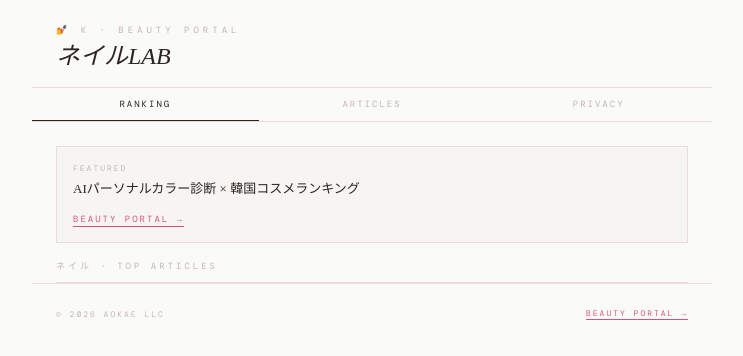
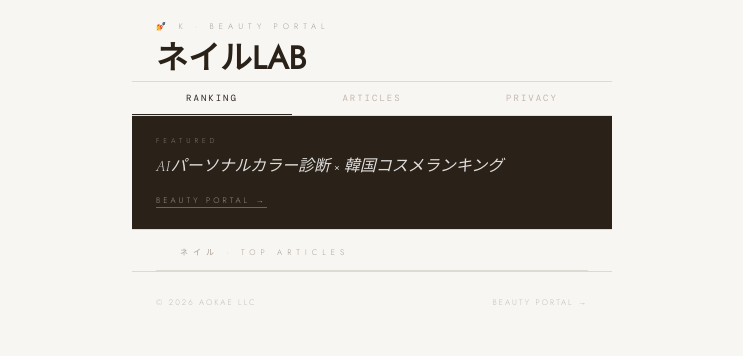
Before and after one commit to okuwabara07-gif/nail-lab-jp, a Next.js app: page / in a window 1280 px wide. Shown: the top 356 px of the page, without its empty margins (268-1011 px from the left). Built offline with nearby package versions, Linux system fonts and the light colour scheme.

Commit message:
style: shiro redesign

```diff
--- a/app/globals.css
+++ b/app/globals.css
@@ -1,51 +1,39 @@
-@import url('https://fonts.googleapis.com/css2?family=Noto+Serif+JP:wght@400;500;700&family=DM+Mono:wght@400;500&family=Outfit:wght@300;400;500&display=swap');
+@import url('https://fonts.googleapis.com/css2?family=Cormorant+Garamond:ital,wght@0,300;0,400;1,300;1,400&family=Jost:wght@200;300;400&family=Shippori+Mincho:wght@400;500&display=swap');
 *{box-sizing:border-box;margin:0;padding:0;}
-:root{
-  --bg:#FAFAF8;--surface:#fff;--border:#E8DDD8;
-  --text:#2C2420;--muted:#9E8E86;--hint:#C4B5AD;
-  --accent:#D4537E;--accent-light:#D4537E18;
-}
-body{font-family:'Outfit',sans-serif;background:var(--bg);color:var(--text);-webkit-font-smoothing:antialiased;max-width:680px;margin:0 auto;}
+:root{--bg:#F8F6F3;--white:#FFFFFF;--border:#DDD9D3;--text:#2A2218;--muted:#A89F94;--hint:#C4BDB6;}
+body{font-family:'Jost',sans-serif;font-weight:300;background:var(--bg);color:var(--text);-webkit-font-smoothing:antialiased;max-width:480px;margin:0 auto;}
 a{color:inherit;text-decoration:none;}
-button{font-family:inherit;cursor:pointer;}
-input,select,textarea{font-family:inherit;}
-.serif{font-family:'Noto Serif JP',serif;}
-.mono{font-family:'DM Mono',monospace;}
-.eyebrow{font-family:'DM Mono',monospace;font-size:9px;letter-spacing:4px;color:var(--hint);text-transform:uppercase;margin-bottom:6px;}
-.site-header{padding:24px 24px 0;border-bottom:0.5px solid var(--border);}
-.site-title{font-family:'Noto Serif JP',serif;font-size:24px;font-weight:400;color:var(--text);font-style:italic;padding-bottom:16px;line-height:1.2;}
-.article-card{padding:20px 24px;border-bottom:0.5px solid var(--border);cursor:pointer;transition:background 0.15s;}
-.article-card:hover{background:rgba(44,36,32,0.02);}
-.article-num{font-family:'DM Mono',monospace;font-size:9px;letter-spacing:2px;color:var(--hint);margin-bottom:6px;}
-.article-title{font-family:'Noto Serif JP',serif;font-size:15px;color:var(--text);line-height:1.5;margin-bottom:6px;}
-.article-meta{font-family:'DM Mono',monospace;font-size:9px;color:var(--hint);letter-spacing:1px;}
-.btn-ql{display:block;width:100%;padding:14px;border:0.5px solid var(--text);background:transparent;font-family:'DM Mono',monospace;font-size:10px;letter-spacing:3px;color:var(--text);text-align:center;cursor:pointer;transition:all 0.2s;}
-.btn-ql:hover{background:var(--text);color:#fff;}
-.btn-ql-solid{display:block;width:100%;padding:14px;border:0.5px solid var(--text);background:var(--text);font-family:'DM Mono',monospace;font-size:10px;letter-spacing:3px;color:#fff;text-align:center;cursor:pointer;}
-.btn-accent{display:inline-block;padding:6px 14px;border:0.5px solid var(--accent);background:transparent;font-family:'DM Mono',monospace;font-size:9px;letter-spacing:2px;color:var(--accent);cursor:pointer;transition:all 0.2s;}
-.btn-accent:hover{background:var(--accent);color:#fff;}
-.tag-ql{font-family:'DM Mono',monospace;font-size:8px;letter-spacing:1px;padding:2px 10px;border:0.5px solid var(--border);color:var(--hint);display:inline-block;}
-.tag-accent{font-family:'DM Mono',monospace;font-size:8px;letter-spacing:1px;padding:2px 10px;border:0.5px solid var(--accent);color:var(--accent);background:var(--accent-light);display:inline-block;}
-.divider{height:0.5px;background:var(--border);}
-.section-label{font-family:'DM Mono',monospace;font-size:9px;letter-spacing:3px;color:var(--hint);padding:16px 0 10px;border-bottom:0.5px solid var(--border);}
-.portal-banner{margin:24px 24px 0;padding:16px;border:0.5px solid var(--border);background:rgba(44,36,32,0.02);}
-.portal-banner-label{font-family:'DM Mono',monospace;font-size:8px;letter-spacing:2px;color:var(--hint);margin-bottom:6px;}
-.portal-banner-title{font-family:'Noto Serif JP',serif;font-size:13px;color:var(--text);margin-bottom:8px;line-height:1.5;}
-.portal-banner-link{font-family:'DM Mono',monospace;font-size:9px;letter-spacing:2px;color:var(--accent);border-bottom:0.5px solid var(--accent);padding-bottom:1px;}
-.share-row{display:flex;gap:8px;margin-bottom:8px;}
-.share-btn{flex:1;display:flex;align-items:center;justify-content:center;gap:6px;padding:10px;border:0.5px solid var(--border);background:transparent;font-family:'DM Mono',monospace;font-size:8px;letter-spacing:2px;color:var(--muted);cursor:pointer;transition:all 0.15s;}
-.share-btn:hover{border-color:var(--text);color:var(--text);}
-.share-btn.x-btn{border-color:#000;color:#000;}
-.share-btn.line-btn{border-color:#06C755;color:#06C755;}
+button{font-family:'Jost',sans-serif;font-weight:300;cursor:pointer;}
+.eyebrow{font-size:8px;letter-spacing:5px;color:var(--muted);font-weight:300;}
+.site-header{padding:20px 24px 0;border-bottom:0.5px solid var(--border);}
+.site-nav-bar{display:flex;justify-content:space-between;align-items:center;padding-bottom:16px;}
+.site-logo{font-family:'Cormorant Garamond',serif;font-size:13px;font-weight:300;letter-spacing:6px;color:var(--text);font-style:italic;}
+.section-title{font-family:'Cormorant Garamond',serif;font-size:28px;font-weight:300;font-style:italic;color:var(--text);line-height:1.2;padding-bottom:16px;}
+.section-label{font-size:8px;letter-spacing:5px;color:var(--muted);padding:16px 24px 12px;border-bottom:0.5px solid var(--border);font-weight:300;}
+.article-row{padding:20px 24px;border-bottom:0.5px solid var(--border);cursor:pointer;}
+.article-row:hover{opacity:0.7;}
+.article-eyebrow{font-size:7px;letter-spacing:3px;color:var(--muted);margin-bottom:6px;}
+.article-title{font-family:'Shippori Mincho',serif;font-size:14px;color:var(--text);line-height:1.6;margin-bottom:4px;}
+.article-meta{font-size:8px;letter-spacing:1px;color:var(--hint);}
+.portal-banner{padding:20px 24px;border-bottom:0.5px solid var(--border);background:var(--text);}
+.portal-banner-label{font-size:7px;letter-spacing:4px;color:rgba(255,255,255,0.4);margin-bottom:6px;}
+.portal-banner-title{font-family:'Cormorant Garamond',serif;font-size:16px;font-weight:300;font-style:italic;color:rgba(255,255,255,0.85);margin-bottom:10px;}
+.portal-banner-link{font-size:8px;letter-spacing:3px;color:rgba(255,255,255,0.5);border-bottom:0.5px solid rgba(255,255,255,0.3);padding-bottom:1px;}
+.site-footer{padding:24px;font-size:8px;letter-spacing:2px;color:var(--hint);display:flex;justify-content:space-between;border-top:0.5px solid var(--border);font-weight:300;}
+.rank-row{display:flex;align-items:center;gap:12px;padding:16px 24px;border-bottom:0.5px solid var(--border);cursor:pointer;background:var(--white);}
+.rank-row:hover{opacity:0.7;}
+.rank-num{font-family:'Cormorant Garamond',serif;font-size:11px;font-weight:300;letter-spacing:2px;color:var(--muted);width:20px;flex-shrink:0;}
+.rank-thumb{width:44px;height:44px;flex-shrink:0;display:flex;align-items:center;justify-content:center;}
+.rank-info{flex:1;}
+.rank-name{font-family:'Shippori Mincho',serif;font-size:12px;color:var(--text);line-height:1.4;margin-bottom:2px;}
+.rank-brand{font-size:7px;letter-spacing:3px;color:var(--muted);}
+.rank-price{font-size:11px;font-weight:300;color:var(--text);flex-shrink:0;}
 .article-body{padding:0 24px;}
-.article-body h1,.article-body h2{font-family:'Noto Serif JP',serif;font-size:16px;font-weight:500;color:var(--text);margin:20px 0 8px;padding-bottom:6px;border-bottom:0.5px solid var(--border);}
-.article-body h3{font-family:'Noto Serif JP',serif;font-size:14px;font-weight:500;color:var(--text);margin:14px 0 6px;}
-.article-body p{font-size:14px;color:var(--muted);line-height:1.9;margin-bottom:12px;}
-.article-body a{color:var(--accent);border-bottom:0.5px solid var(--accent);}
-.article-body table{width:100%;border-collapse:collapse;margin:12px 0;font-size:12px;}
-.article-body th{font-family:'DM Mono',monospace;font-size:8px;letter-spacing:2px;color:var(--hint);padding:8px;border-bottom:0.5px solid var(--border);text-align:left;}
-.article-body td{padding:10px 8px;border-bottom:0.5px solid var(--border);color:var(--muted);font-size:13px;}
-.article-body ul,.article-body ol{padding-left:16px;margin-bottom:12px;}
-.article-body li{font-size:14px;color:var(--muted);line-height:1.8;}
-.site-footer{padding:24px;border-top:0.5px solid var(--border);font-family:'DM Mono',monospace;font-size:8px;letter-spacing:2px;color:var(--hint);display:flex;justify-content:space-between;align-items:center;flex-wrap:wrap;gap:8px;}
-.footer-portal{color:var(--accent);border-bottom:0.5px solid var(--accent);padding-bottom:1px;cursor:pointer;}
+.article-body h1,.article-body h2{font-family:'Shippori Mincho',serif;font-size:16px;font-weight:500;color:var(--text);margin:24px 0 10px;padding-bottom:8px;border-bottom:0.5px solid var(--border);}
+.article-body h3{font-family:'Shippori Mincho',serif;font-size:14px;font-weight:500;color:var(--text);margin:16px 0 8px;}
+.article-body p{font-size:13px;color:#6B6259;line-height:2;margin-bottom:14px;}
+.article-body ul,.article-body ol{padding-left:16px;margin-bottom:14px;}
+.article-body li{font-size:13px;color:#6B6259;line-height:2;}
+.article-body table{width:100%;border-collapse:collapse;margin:14px 0;}
+.article-body th{font-size:8px;letter-spacing:2px;color:var(--muted);padding:10px 8px;border-bottom:0.5px solid var(--border);text-align:left;font-weight:300;}
+.article-body td{padding:12px 8px;border-bottom:0.5px solid var(--border);font-size:12px;color:#6B6259;}
```
